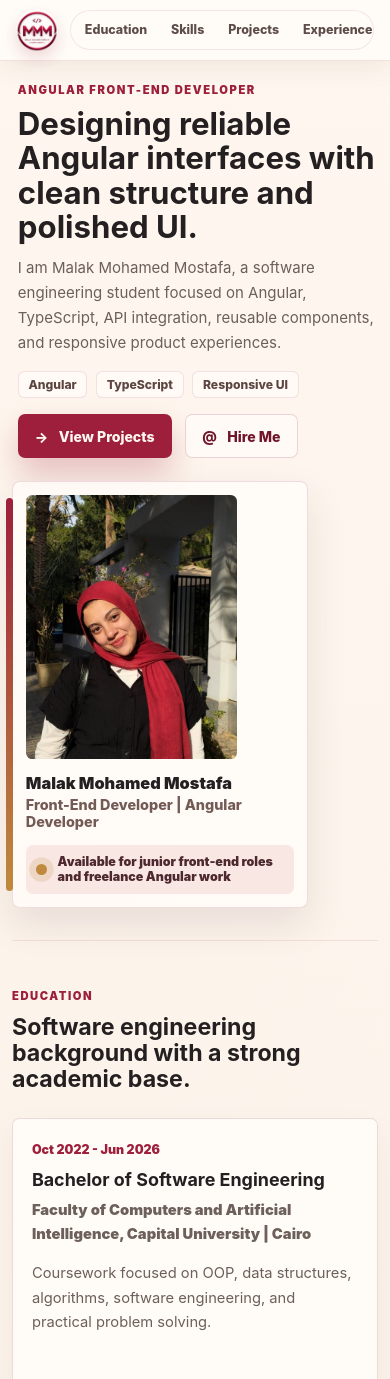
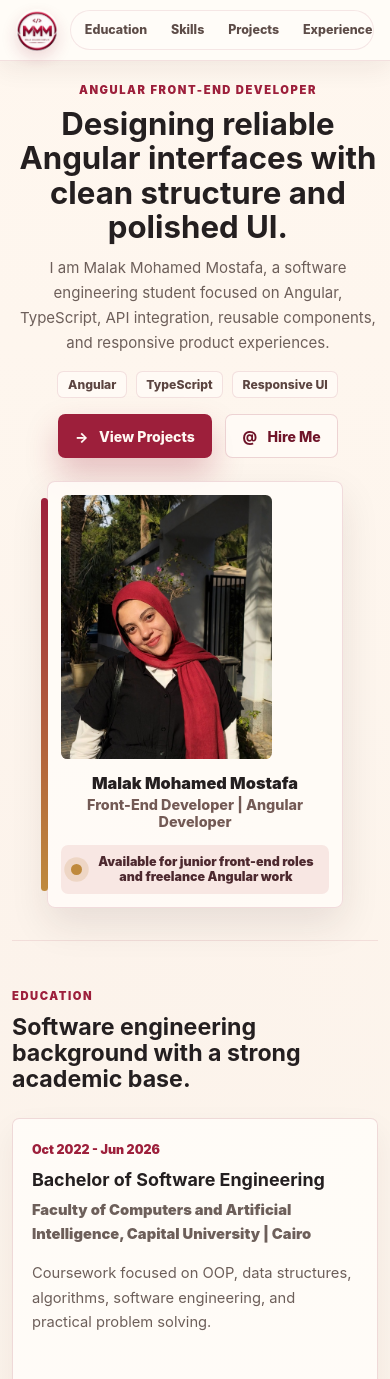
Before and after one commit to MalakMohamed119/MyPortfolio, an Angular app: page / in a window 390 px wide. Shown: the top 1379 px of the page. Built offline with nearby package versions, Linux system fonts and the light colour scheme.

Commit message:
first commit

```diff
--- a/src/app/app.scss
+++ b/src/app/app.scss
@@ -387,17 +387,6 @@ h3 {
   box-shadow: 0 0.8rem 2rem rgba(53, 34, 30, 0.06);
   opacity: 0;
   animation: fade-slide-up 620ms ease 80ms both;
-  transition:
-    transform 180ms ease,
-    box-shadow 180ms ease,
-    border-color 180ms ease;
-
-  &:hover {
-    transform: translateY(-3px);
-    border-color: rgba(157, 31, 59, 0.24);
-    box-shadow: 0 1.35rem 3rem rgba(53, 34, 30, 0.12);
-  }
-
   h3 {
     margin-bottom: 0.45rem;
     font-size: 1.12rem;
@@ -769,7 +758,7 @@ h3 {
   }
 
   .profile-panel {
-    justify-self: start;
+    justify-self: center;
     max-width: 30rem;
   }
 
@@ -815,6 +804,16 @@ h3 {
 
   .hero {
     padding: 1.35rem 0 2rem;
+    text-align: center;
+  }
+
+  .hero-actions,
+  .hero-meta {
+    justify-content: center;
+  }
+
+  .profile-panel {
+    justify-self: center;
   }
 
   h1 {
```
